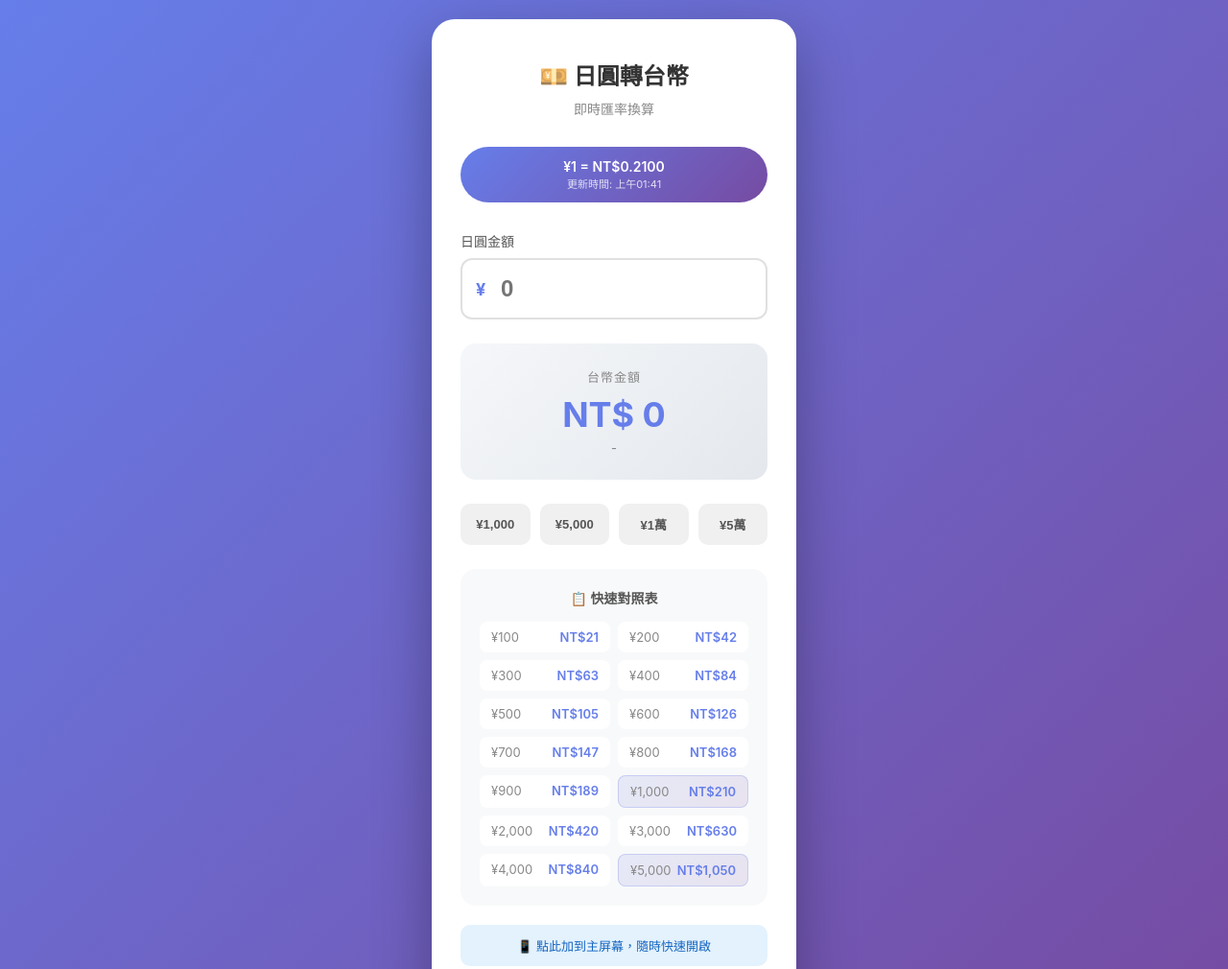
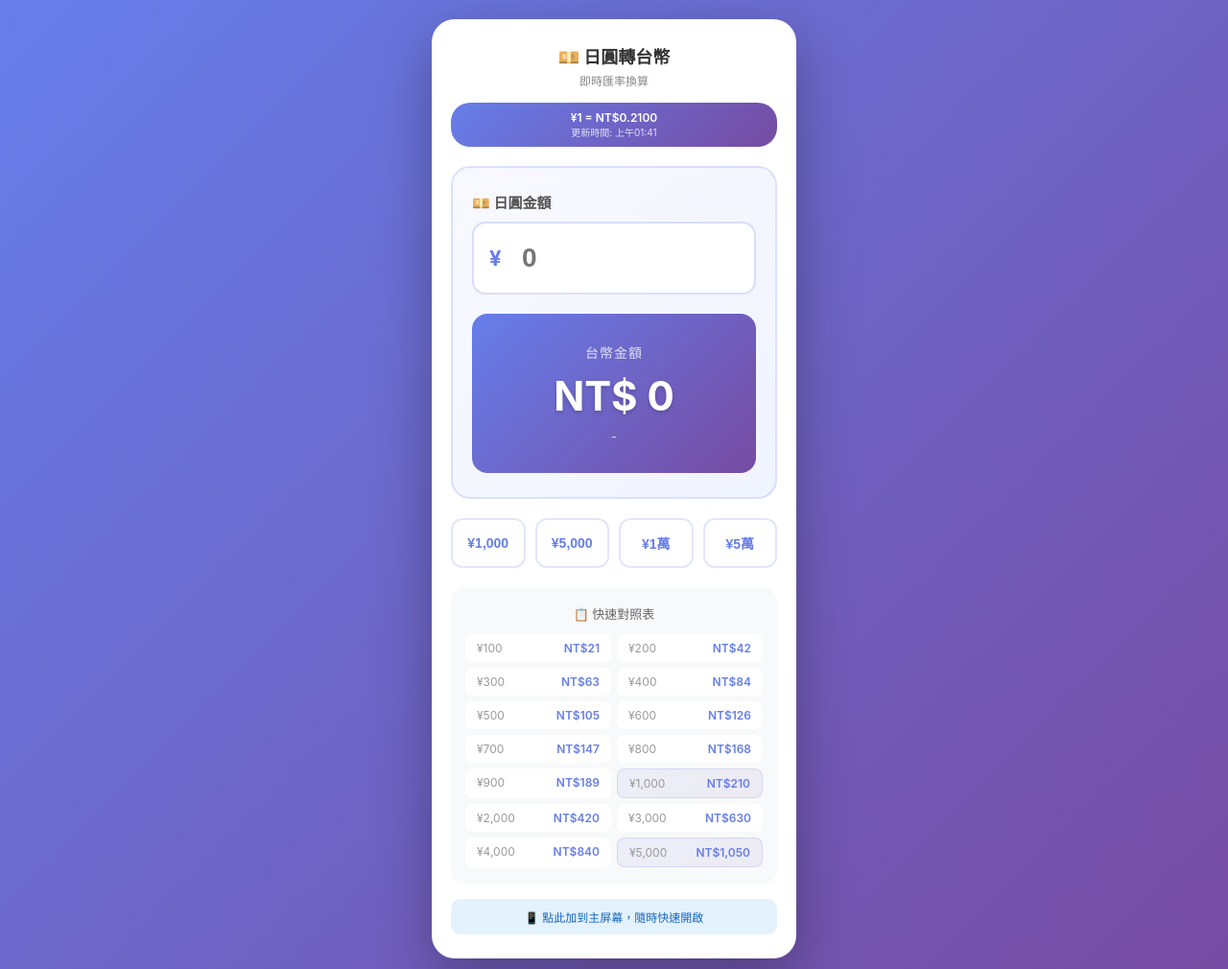
Before and after one commit to hyder13/jpy-twd-converter, a website: page index.html in a window 1280 px wide. Shown: the top 1010 px of the page at 96% size. Drawn offline with Linux system fonts and the light colour scheme; no server answers.

Commit message:
UI优化：缩小标题和汇率区域，突出换算专区

```diff
--- a/index.html
+++ b/index.html
@@ -29,7 +29,7 @@
         .container {
             background: white;
             border-radius: 24px;
-            padding: 40px 30px;
+            padding: 25px 20px;
             width: 100%;
             max-width: 380px;
             box-shadow: 0 20px 60px rgba(0,0,0,0.3);
@@ -37,48 +37,60 @@
 
         .header {
             text-align: center;
-            margin-bottom: 30px;
+            margin-bottom: 15px;
         }
 
         .header h1 {
-            font-size: 24px;
+            font-size: 18px;
             color: #333;
-            margin-bottom: 8px;
+            margin-bottom: 4px;
         }
 
         .header .subtitle {
             color: #888;
-            font-size: 14px;
+            font-size: 12px;
         }
 
         .rate-badge {
             background: linear-gradient(135deg, #667eea 0%, #764ba2 100%);
             color: white;
-            padding: 12px 20px;
-            border-radius: 30px;
+            padding: 8px 16px;
+            border-radius: 20px;
             text-align: center;
-            margin-bottom: 30px;
-            font-size: 14px;
+            margin-bottom: 20px;
+            font-size: 12px;
             font-weight: 600;
         }
 
         .rate-badge .update-time {
-            font-size: 11px;
+            font-size: 10px;
             opacity: 0.8;
-            margin-top: 4px;
+            margin-top: 2px;
             font-weight: normal;
         }
 
+        .converter-section {
+            background: linear-gradient(135deg, #f8f9ff 0%, #f0f4ff 100%);
+            border-radius: 20px;
+            padding: 25px 20px;
+            margin-bottom: 20px;
+            border: 2px solid #667eea30;
+        }
+
         .input-group {
-            margin-bottom: 25px;
+            margin-bottom: 20px;
+        }
+
+        .input-group:last-child {
+            margin-bottom: 0;
         }
 
         .input-group label {
             display: block;
-            margin-bottom: 8px;
+            margin-bottom: 10px;
             color: #555;
-            font-size: 14px;
-            font-weight: 500;
+            font-size: 15px;
+            font-weight: 600;
         }
 
         .input-wrapper {
@@ -89,78 +101,88 @@
 
         .currency-symbol {
             position: absolute;
-            left: 16px;
-            font-size: 18px;
+            left: 18px;
+            font-size: 22px;
             color: #667eea;
             font-weight: bold;
         }
 
         input[type="number"] {
             width: 100%;
-            padding: 16px 16px 16px 40px;
-            border: 2px solid #e0e0e0;
-            border-radius: 12px;
-            font-size: 24px;
-            font-weight: 600;
+            padding: 20px 20px 20px 50px;
+            border: 2px solid #667eea40;
+            border-radius: 14px;
+            font-size: 28px;
+            font-weight: 700;
             color: #333;
             transition: all 0.3s ease;
             outline: none;
+            background: white;
         }
 
         input[type="number"]:focus {
             border-color: #667eea;
+            box-shadow: 0 0 0 4px rgba(102, 126, 234, 0.15);
         }
 
         .result-box {
-            background: linear-gradient(135deg, #f5f7fa 0%, #e4e8ec 100%);
+            background: linear-gradient(135deg, #667eea 0%, #764ba2 100%);
             border-radius: 16px;
-            padding: 25px;
+            padding: 30px 20px;
             text-align: center;
-            margin-top: 20px;
+            margin-top: 0;
         }
 
         .result-label {
-            font-size: 13px;
-            color: #888;
-            margin-bottom: 8px;
+            font-size: 14px;
+            color: rgba(255,255,255,0.8);
+            margin-bottom: 10px;
             text-transform: uppercase;
             letter-spacing: 1px;
         }
 
         .result-amount {
-            font-size: 36px;
+            font-size: 42px;
             font-weight: bold;
-            color: #667eea;
-            margin-bottom: 5px;
+            color: white;
+            margin-bottom: 8px;
+            text-shadow: 0 2px 4px rgba(0,0,0,0.2);
         }
 
         .result-detail {
-            font-size: 13px;
-            color: #888;
+            font-size: 14px;
+            color: rgba(255,255,255,0.7);
         }
 
         .quick-buttons {
             display: grid;
             grid-template-columns: repeat(4, 1fr);
             gap: 10px;
-            margin-top: 25px;
+            margin: 20px 0;
         }
 
         .quick-btn {
-            background: #f0f0f0;
-            border: none;
-            padding: 12px 8px;
-            border-radius: 10px;
-            font-size: 13px;
+            background: white;
+            border: 2px solid #667eea30;
+            padding: 14px 8px;
+            border-radius: 12px;
+            font-size: 14px;
             font-weight: 600;
-            color: #555;
+            color: #667eea;
             cursor: pointer;
             transition: all 0.2s ease;
         }
 
         .quick-btn:hover {
             background: #667eea;
+            border-color: #667eea;
             color: white;
+            transform: translateY(-2px);
+            box-shadow: 0 4px 12px rgba(102, 126, 234, 0.3);
+        }
+
+        .quick-btn:active {
+            transform: translateY(0);
         }
 
         .loading {
@@ -193,45 +215,46 @@
         .install-prompt {
             background: #e3f2fd;
             color: #1565c0;
-            padding: 12px 16px;
+            padding: 10px 16px;
             border-radius: 10px;
-            font-size: 13px;
-            margin-top: 20px;
+            font-size: 12px;
+            margin-top: 15px;
             text-align: center;
             cursor: pointer;
         }
 
         .conversion-table {
-            margin-top: 25px;
+            margin-top: 20px;
             background: #f8f9fa;
             border-radius: 16px;
-            padding: 20px;
+            padding: 18px 15px;
         }
 
         .conversion-table h3 {
-            font-size: 14px;
-            color: #555;
-            margin-bottom: 15px;
+            font-size: 13px;
+            color: #666;
+            margin-bottom: 12px;
             text-align: center;
+            font-weight: 500;
         }
 
         .table-grid {
             display: grid;
             grid-template-columns: repeat(2, 1fr);
-            gap: 8px;
+            gap: 6px;
         }
 
         .table-row {
             display: flex;
             justify-content: space-between;
-            padding: 8px 12px;
+            padding: 7px 12px;
             background: white;
             border-radius: 8px;
-            font-size: 13px;
+            font-size: 12px;
         }
 
         .table-row .jpy {
-            color: #888;
+            color: #999;
         }
 
         .table-row .twd {
@@ -240,8 +263,8 @@
         }
 
         .table-row.highlight {
-            background: linear-gradient(135deg, #667eea20 0%, #764ba220 100%);
-            border: 1px solid #667eea40;
+            background: linear-gradient(135deg, #667eea15 0%, #764ba215 100%);
+            border: 1px solid #667eea30;
         }
     </style>
 </head>
@@ -256,8 +279,9 @@
             載入匯率中<span class="loading"></span>
         </div>
 
+        <div class="converter-section">
             <div class="input-group">
-            <label>日圓金額</label>
+                <label>💴 日圓金額</label>
                 <div class="input-wrapper">
                     <span class="currency-symbol">¥</span>
                     <input type="number" id="jpyInput" placeholder="0" min="0" step="1">
@@ -268,6 +292,7 @@
                 <div class="result-label">台幣金額</div>
                 <div class="result-amount" id="twdResult">NT$ 0</div>
                 <div class="result-detail" id="resultDetail">-</div>
+            </div>
         </div>
 
         <div class="quick-buttons">
```
Lines whose indentation alone changed are shown as unchanged.
